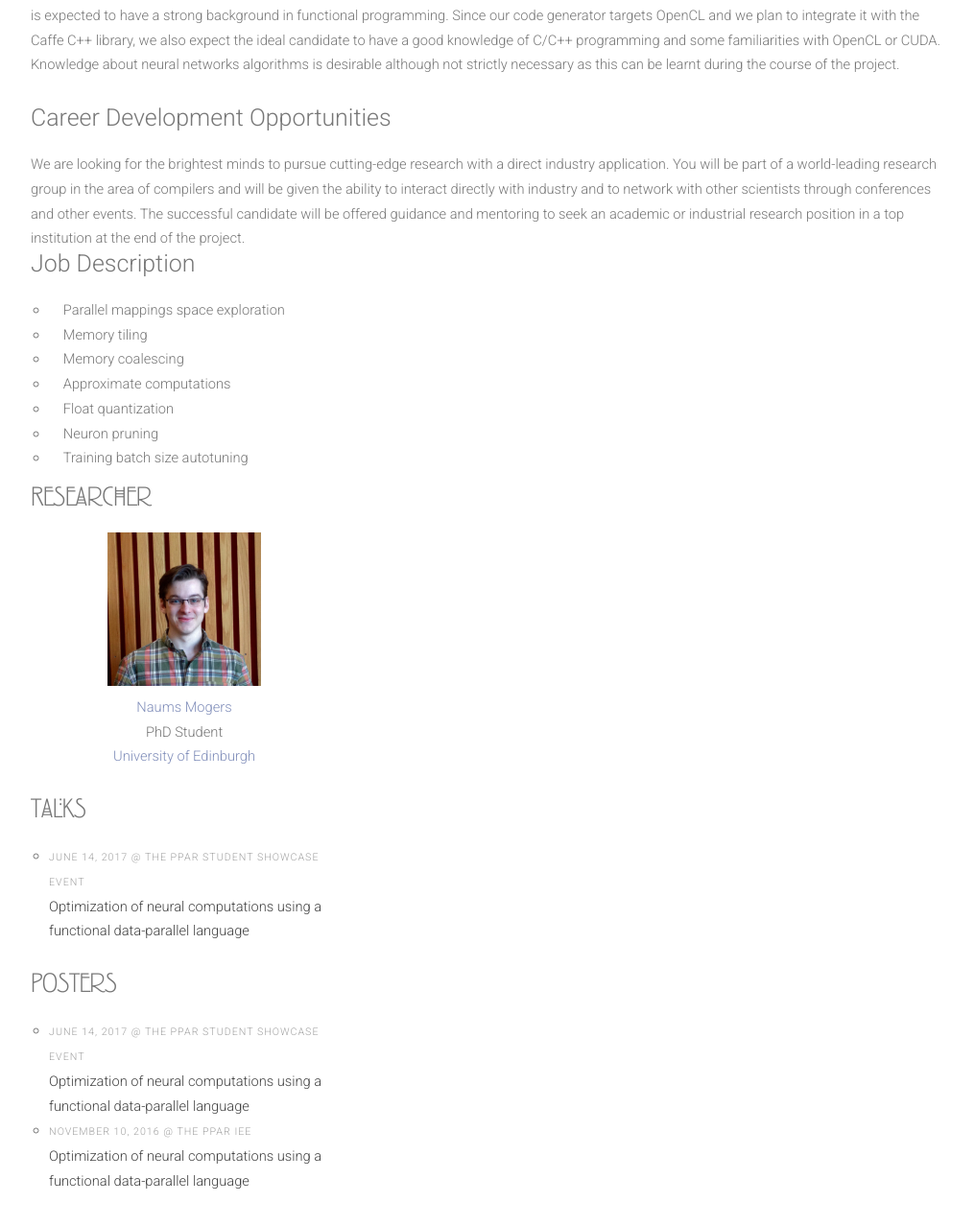
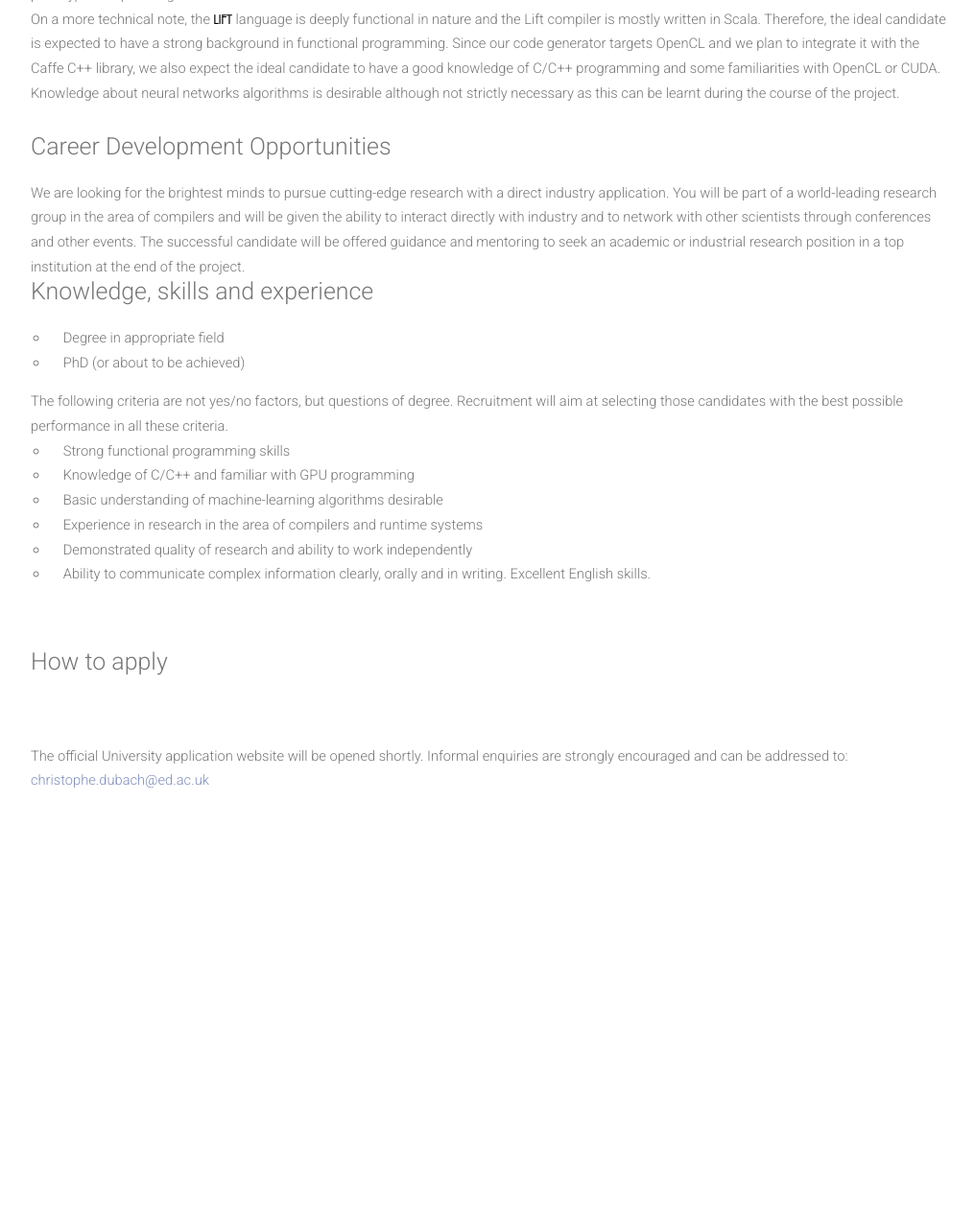
Before and after one commit to lift-project/lift-project.github.io, a Jekyll site: the page built from jobHuawei.html, in a window 1280 px wide and 1400 px high, scrolled down 1334 px. Shown: the top 1278 px of the window at 96% size, without its empty margins (128-1144 px from the left). Built offline with Jekyll 4.4.1, drawn with Linux system fonts in a browser that asks for light colours; nearby versions of some CDN libraries; after the commit the page ends 2364 px from its top, so only the background shows below that.

Commit message:
added more details about the job requirements and contact info

```diff
--- a/_layouts/job_advert.html
+++ b/_layouts/job_advert.html
@@ -17,7 +17,7 @@
         <div class="container">
             <!-- Logo -->
             <div id="logo">
-                <h1><a href="#">{{ page.title }}</a></h1>
+                <h3><a href="#">{{ page.title }}</a></h3>
                 <span class="tag">{{ page.subtitle }}</span>
             </div>
         </div>
--- a/jobHuawei.html
+++ b/jobHuawei.html
@@ -11,8 +11,12 @@
             <!-- Content -->
             <div id="content" class="12u skel-cell-important">
 
+					 <section>
+
 The School of Informatics, University of Edinburgh, invites applications for a post-doctoral research position on the theme: Efficient Neural Network Code Generation on Mobile GPUs.
 The position is funded by Huawei Innovation Research Program FLAGSHIP (HIRP FLAGSHIP) project for a duration of up to two years with possible extension.
+
+                </section>
 
                 <section>
                     <header>
@@ -64,72 +68,35 @@
 
                 <div class="row">
                     <header>
-                        <span class="byline">Job Description</span>
+                        <span class="byline">Knowledge, skills and experience</span>
                     </header>
                     <div class="12u">
                         <ul>
-                            <li>Parallel mappings space exploration</li>
-                            <li>Memory tiling</li>
-                            <li>Memory coalescing</li>
-                            <li>Approximate computations</li>
-                            <li>Float quantization</li>
-                            <li>Neuron pruning</li>
-                            <li>Training batch size autotuning</li>
+                            <li>Degree in appropriate field</li>
+                            <li>PhD (or about to be achieved)</li>
+                        </ul>
+                        <p>The following criteria are not yes/no factors, but questions of degree.
+                        Recruitment will aim at selecting those candidates with the best possible performance in all these criteria.</p>
+                        <ul>
+                            <li>Strong functional programming skills</li>
+                            <li>Knowledge of C/C++ and familiar with GPU programming</li>
+                            <li>Basic understanding of machine-learning algorithms desirable</li>
+                            <li>Experience in research in the area of compilers and runtime systems</li>
+                            <li>Demonstrated quality of research and ability to work independently</li>
+                            <li>Ability to communicate complex information clearly, orally and in writing. Excellent English skills.</li>
                         </ul>
                     </div>
                 </div>
-            </div>
 
-            <!-- Sidebar -->
-            <div id="sidebar" class="4u">
-                <section class="profile">
+
+                 <div class="row">
                     <header>
-                        <h2>Researcher</h2>
+                        <span class="byline">How to apply</span>
                     </header>
-                    <div class="6u">
-                        <a href="https://naumsmogers.me/" class="image full">
-                            <img src="images/naums.jpg" alt=""></a>
-                        <a href="https://naumsmogers.me/">Naums Mogers</a>
-                        <br>
-                        PhD Student
-                        <br>
-                        <a href="http://www.ed.ac.uk/informatics/">University of Edinburgh</a>
-                    </div>
-                </section>
-                <section>
-                    <header>
-                        <h2>Talks</h2>
-                    </header>
-                    <div class="row">
-                        <section>
-                            <ul class="style">
-                                <li>
-                                    <p class="posted">June 14, 2017 @ the PPar Student Showcase Event</p>
-                                    <p><a href="presentations/2017/MogersPPar2017.pdf">
-                                        Optimization of neural computations using a functional data-parallel language</a></p>
-                                </li>
-                            </ul>
-                        </section>
-                    </div>
-                </section>
-                <section>
-                    <header>
-                        <h2>Posters</h2>
-                    </header>
-                    <ul class="style">
-                        <li>
-                            <p class="posted">June 14, 2017 @ the PPar Student Showcase Event</p>
-                            <p><a href="posters/2017/MogersPPar2017Poster.png">
-                                Optimization of neural computations using a functional data-parallel language</a></p>
-                        </li>
-                            <li>
-                                <p class="posted">November 10, 2016 @ the PPar IEE</p>
-                                <p><a href="posters/2016/MogersPParIEE2016Poster.pdf">
-                                    Optimization of neural computations using a functional data-parallel language</a></p>
-                            </li>
-                    </ul>
-                </section>
-            </div>
+
+                    <p>The official University application website will be opened shortly. Informal enquiries are strongly encouraged and can be addressed to: <a href="mailto:christophe.dubach@ed.ac.uk">christophe.dubach@ed.ac.uk</a></p>
+                </div>
+
 
         </div>
     </div>
```
